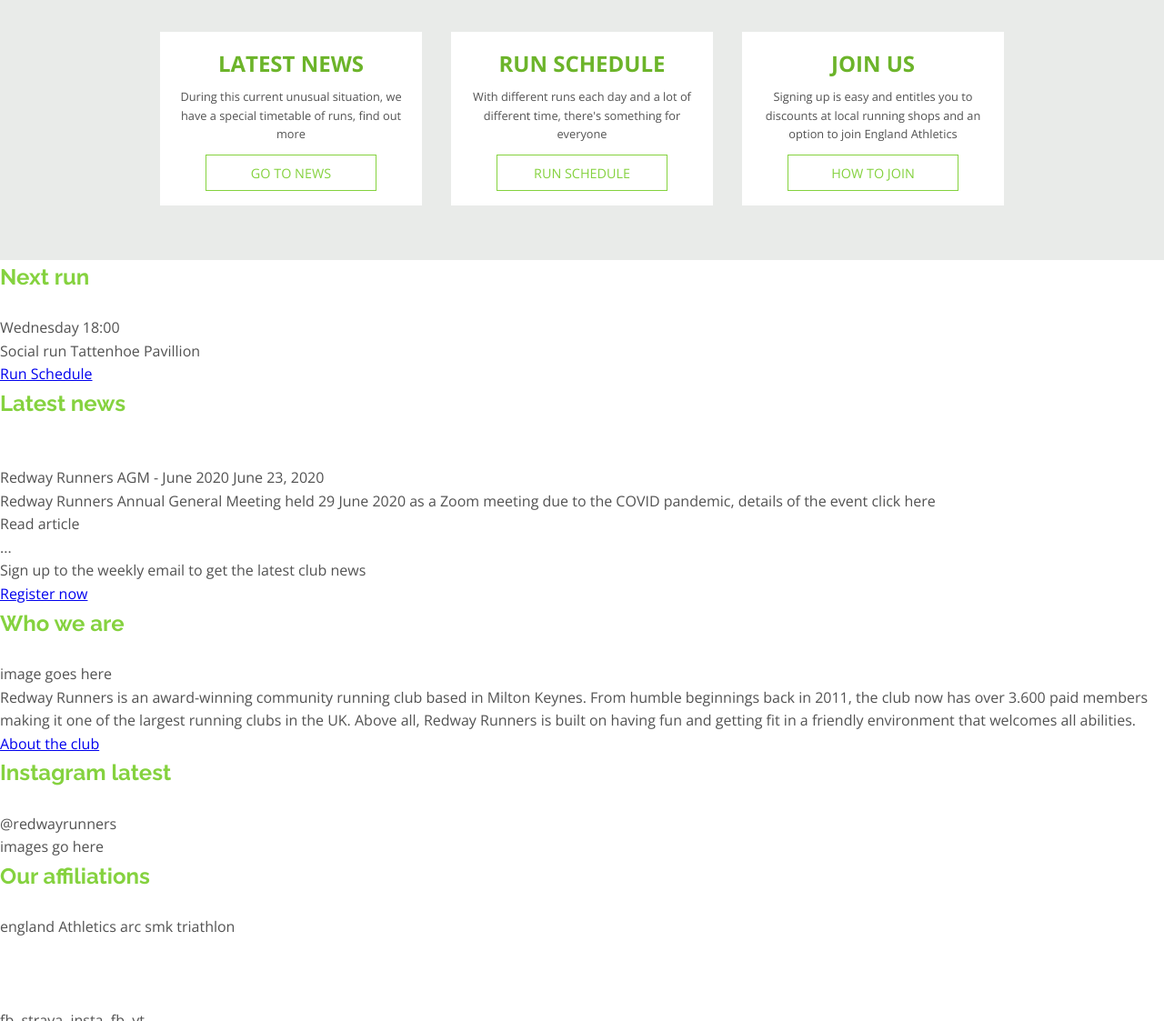
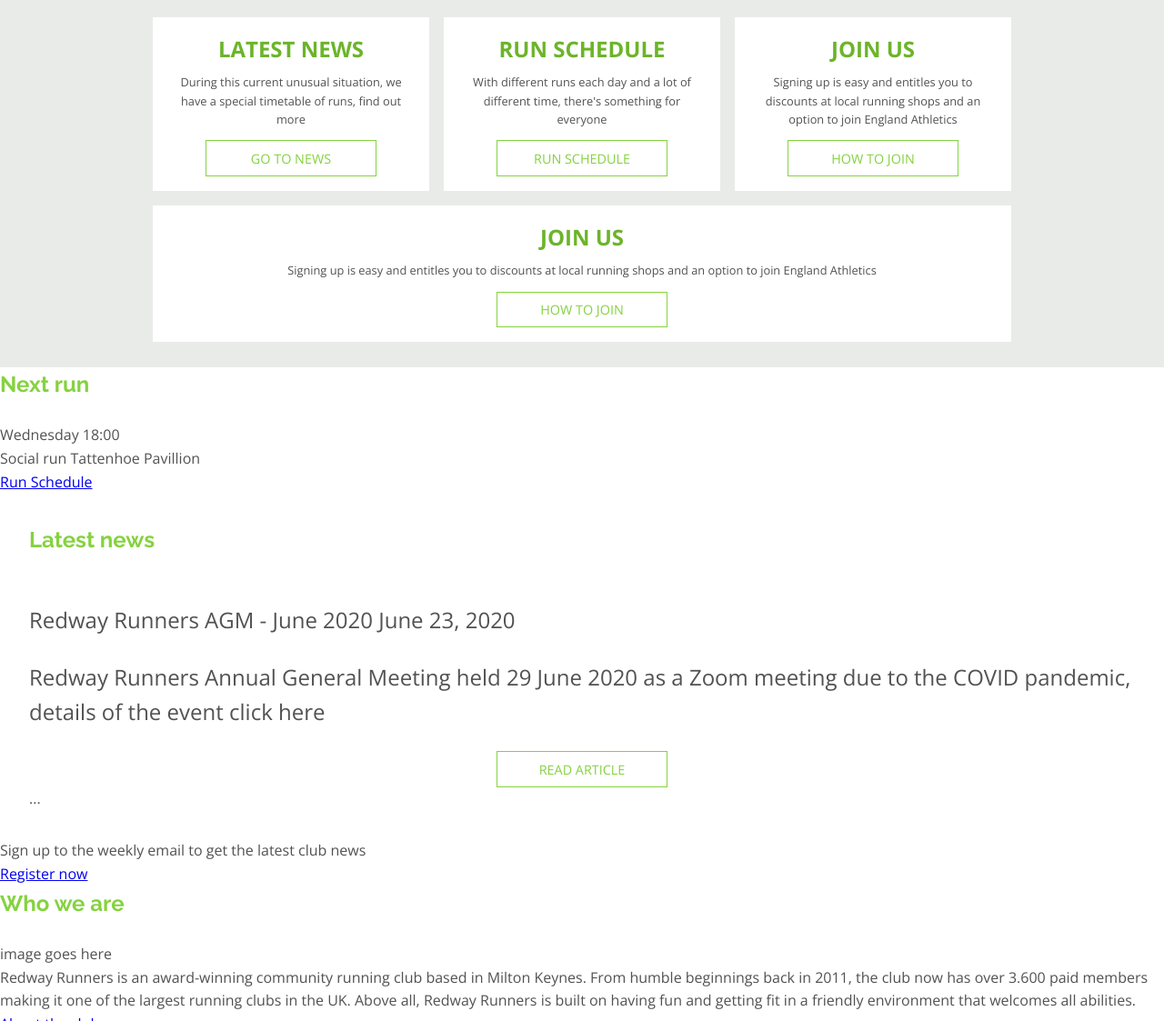
Before and after one commit to ravenblack24/rr-redesign, a website: page index.html in a window 1280 px wide. Shown: the part 615-1738 px from the top of the page at 91% size. Drawn offline with nearby package versions, Linux system fonts and the light colour scheme.

Commit message:
Responsive header and hero

```diff
--- a/index.html
+++ b/index.html
@@ -47,13 +47,13 @@
                         <a href="#" class="cta-button cta-button--small cta-button--green">How to join</a>
                     </div>
                 </div>
-                <!-- <div class="quicklinks__container__block">
+                <div class="quicklinks__container__block">
                     <div class="quicklinks__container__block__content">
                         <h3>Join us</h3>
                         <p>Signing up is easy and entitles you to discounts at local running shops and an option to join England Athletics</p>
                         <a href="#" class="cta-button cta-button--small cta-button--green">How to join</a>
                     </div>
-                </div> -->
+                </div>
             </div>
         </section>
 
@@ -78,19 +78,17 @@
             <div class="news__container">
                 <h2 class="news__container__heading">Latest news</h2>
                 <div class="news__story">
-                    <div class="news__story__image">
-                        <img src="" />
-                    </div>
-                    <div class="news__story__title">
+                    <img src="" class="news__story__image" />
+                    <p class="news__story__title">
                         Redway Runners AGM - June 2020
                         <span>June 23, 2020</span>
-                    </div>
-                    <div class="news__story__intro">
+                    </p>
+                    <p class="news__story__intro">
                         Redway Runners Annual General Meeting held 29 June 2020 as a Zoom meeting due to the COVID pandemic, details of the event click here
-                    </div>
-                    <div class="news__story__cta">
+                    </p>
+                    <a class="cta-button cta-button--small cta-button--green">
                         Read article
-                    </div>
+                    </a>
                 </div>
                 <div class="news__container__more">
                     ...
--- a/scss/partials/_all.scss
+++ b/scss/partials/_all.scss
@@ -2,3 +2,4 @@
 @import 'header';
 @import 'hero';
 @import 'quicklinks';
+@import 'news';
--- a/scss/partials/_base.scss
+++ b/scss/partials/_base.scss
@@ -80,6 +80,7 @@
     color: $white;
     text-decoration: none;
     text-transform: uppercase;
+    text-align: center;
     padding: 0.5em 3em;
     font-size: 1rem;
     margin: 0 auto;
--- /dev/null
+++ b/scss/partials/_news.scss
@@ -0,0 +1,10 @@
+.news {
+    background-color: $white;
+    padding: 1em;
+
+    &__container {
+        margin: 0 auto;
+        padding: 1em;
+    }
+
+}
--- a/scss/partials/_quicklinks.scss
+++ b/scss/partials/_quicklinks.scss
@@ -1,30 +1,38 @@
 .quicklinks {
     background-color: $light-gray;
-    margin: 0 auto;
-    padding: 1em;
+    padding-bottom: 1em;
+
+    @media(min-width: 48em) {
+        padding-top: 1.75em;
+        padding-bottom: 1.75em;
+    }
+
 
     &__container {
+
         @media(min-width: 48em) {
             display: flex;
             flex-wrap: wrap;
             max-width: 960px;
-            margin: 1.75em auto;
+            margin: 0 auto;
         }
 
         &__block {
-            padding: 1em;
+            padding: 1em 1em 0;
             text-align: center;
 
             @media(min-width: 48em) {
                 display: flex;
                 justify-content: space-between;
                 flex-wrap: wrap;
-                flex: 1 0 30%
+                flex: 1 0 33%;
+                padding-left: 0.5em;
+                padding-right: 0.5em;
             }
 
             &__content {
                 background-color: $white;
-                padding: 1em ;
+                padding: 1em;
                 flex: 0 0 100%;
                 max-width: 100%;
 
```
Also changed, not shown: css/main.css.
